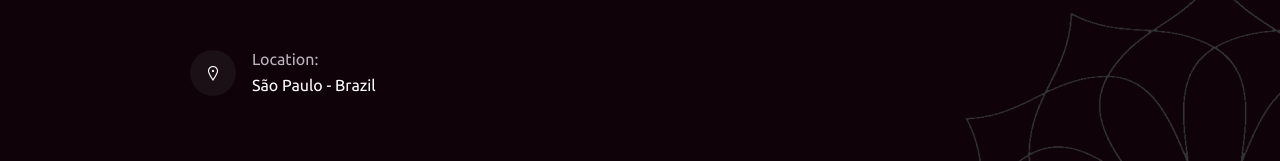
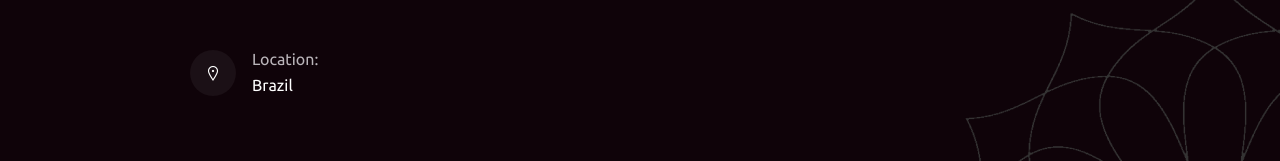
Before and after one commit to julianazacharias/julianazacharias.github.io, a plain HTML site: page index.html in a window 1280 px wide. Shown: the part 6347-6508 px from the top of the page. Drawn offline with nearby package versions, Linux system fonts and the light colour scheme; a script that the page names is missing; a web font is replaced by a local one.

Commit message:
update location

```diff
--- a/index.html
+++ b/index.html
@@ -986,7 +986,7 @@
 									<i class="las la-map-marker-alt"></i>
 									<div class="text">
 										<span class="title">Location:</span>
-										<p>São Paulo - Brazil</p>
+										<p>Brazil</p>
 									</div>
 								</div>
 							</div>
```
